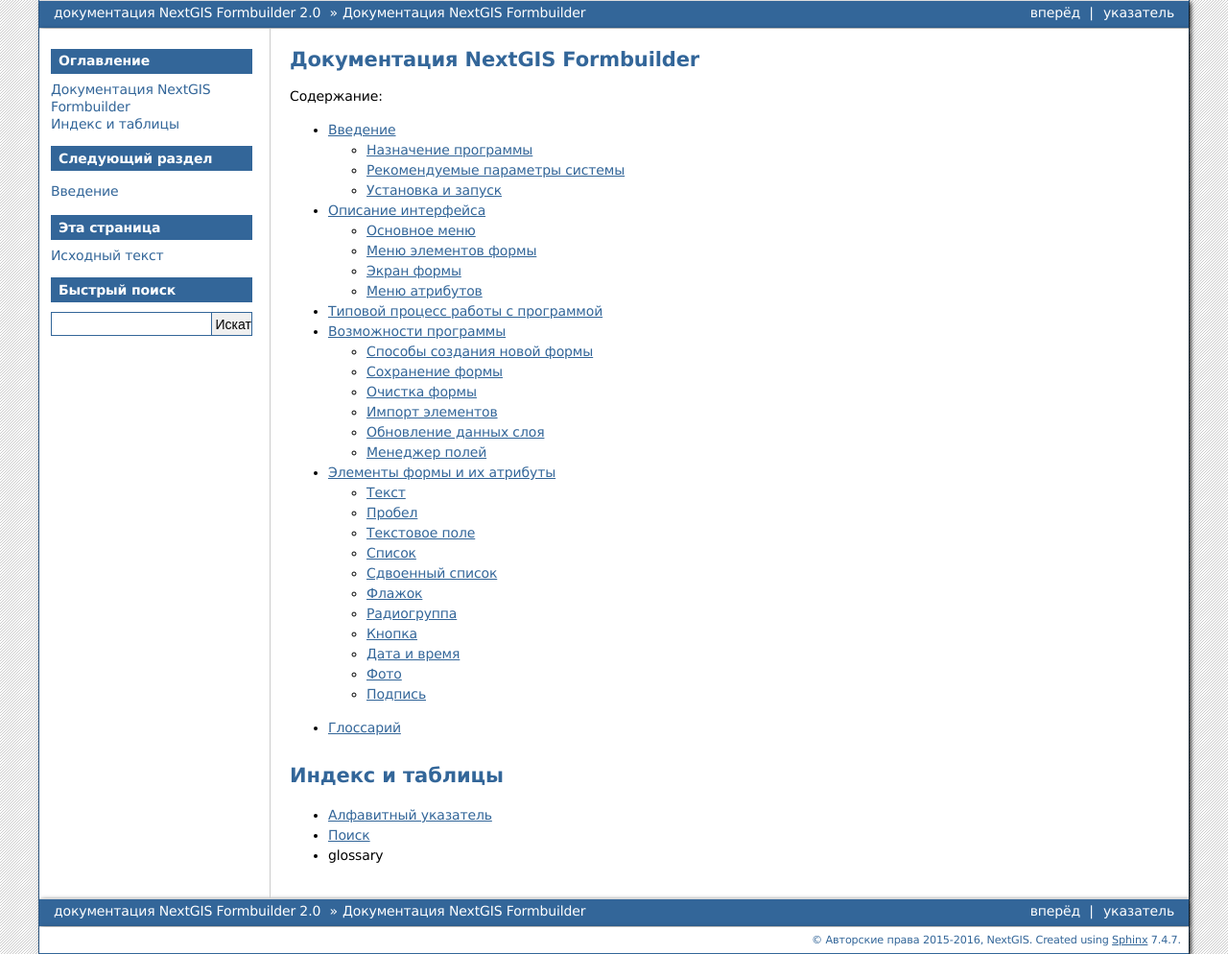
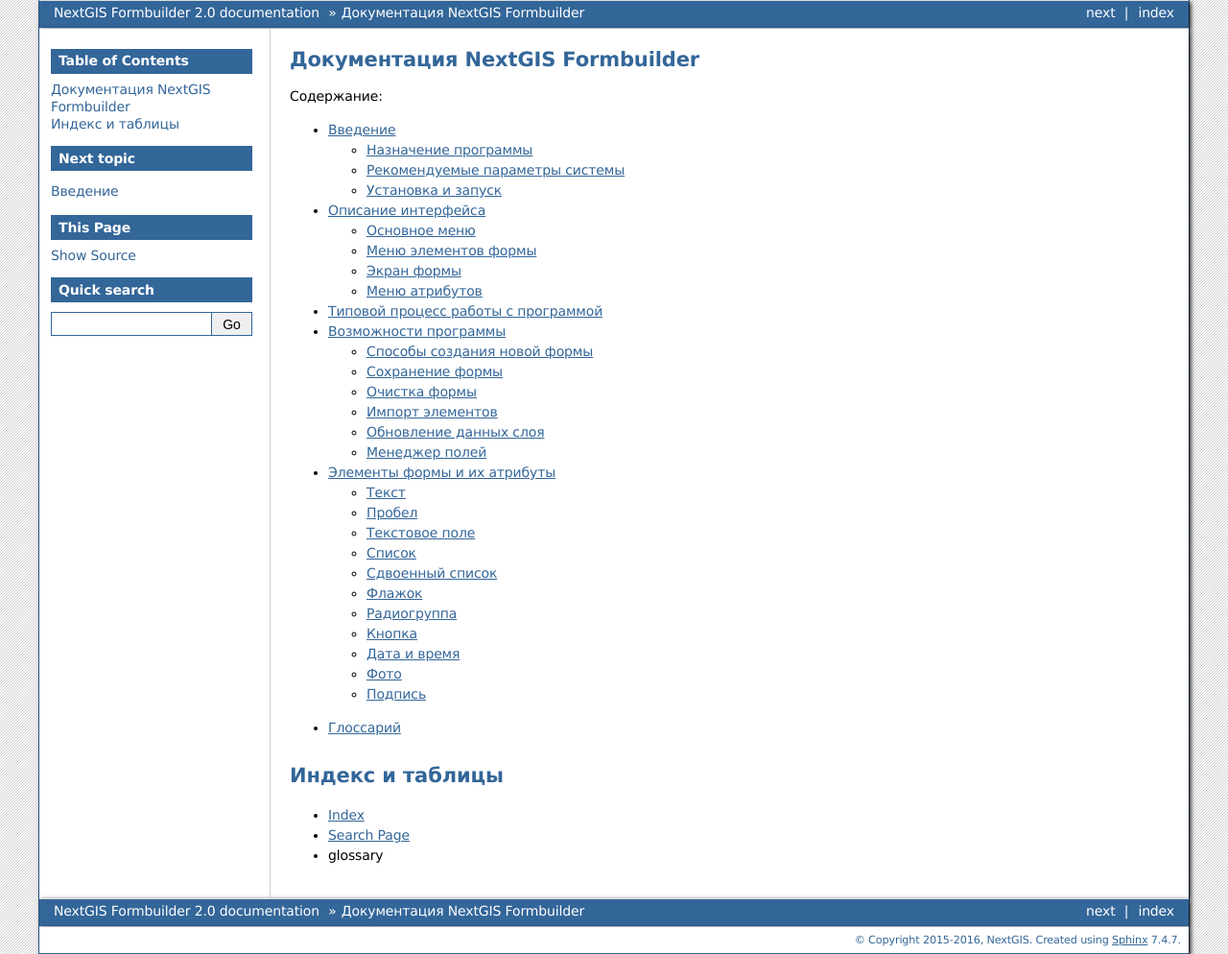
Before and after one commit to nextgis/docs_formbuilder, a Sphinx documentation site: the page built from source/index.rst, in a window 1280 px wide. Shown: the whole page at 96% size. Built offline with Sphinx 7.4.7, drawn with Linux system fonts in a browser that asks for light colours; formulas are drawn with MathJax 3.

Commit message:
Fix conf.py

```diff
--- a/source/conf.py
+++ b/source/conf.py
@@ -71,7 +71,7 @@
 #
 # This is also used if you do content translation via gettext catalogs.
 # Usually you set "language" from the command line for these cases.
-language = 'ru'
+language = 'en'
 
 # There are two options for replacing |today|: either, you set today to some
 # non-false value, then it is used:
@@ -204,7 +204,7 @@
 # Sphinx supports the following languages:
 #   'da', 'de', 'en', 'es', 'fi', 'fr', 'hu', 'it', 'ja'
 #   'nl', 'no', 'pt', 'ro', 'ru', 'sv', 'tr'
-html_search_language = 'ru'
+html_search_language = 'en'
 
 # A dictionary with options for the search language support, empty by default.
 # Now only 'ja' uses this config value
@@ -242,8 +242,8 @@
 # (source start file, target name, title,
 #  author, documentclass [howto, manual, or own class]).
 latex_documents = [
-  (master_doc, 'NextGISFormbuilder.tex', u'Документация NextGIS Formbuilder',
-   u'Михаил Гусев', 'manual', 'true'),
+  (master_doc, 'NextGISFormbuilder.tex', u'NextGIS Formbuilder documentation',
+   author, 'manual', 'true'),
 ]
 
 # The name of an image file (relative to this directory) to place at the top of
@@ -272,7 +272,7 @@
 # One entry per manual page. List of tuples
 # (source start file, name, description, authors, manual section).
 man_pages = [
-    (master_doc, 'nextgisformbuilder', u'Документация NextGIS Formbuilder',
+    (master_doc, 'nextgisformbuilder', u'NextGIS Formbuilder documentation',
      [author], 1)
 ]
 
@@ -286,7 +286,7 @@
 # (source start file, target name, title, author,
 #  dir menu entry, description, category)
 texinfo_documents = [
-  (master_doc, 'NextGISFormbuilder', u'Документация NextGIS Formbuilder',
+  (master_doc, 'NextGISFormbuilder', u'NextGIS Formbuilder documentation',
    author, 'NextGISFormbuilder', 'One line description of project.',
    'Miscellaneous'),
 ]
```
